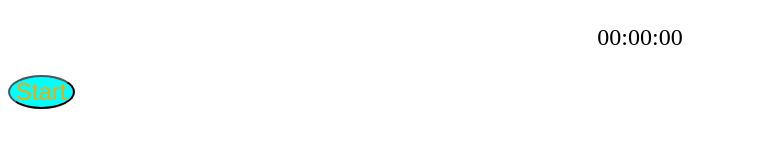
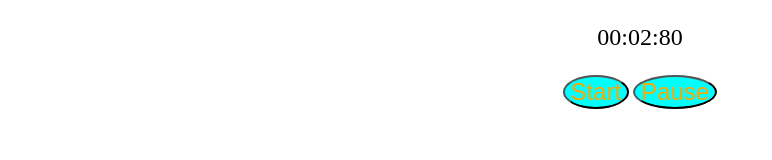
Before and after one commit to kschultee/stop-watch, a plain HTML site: page startTimer/index.html in a window 1280 px wide. Both pictures are taken after a click on the button "Start". Shown: the whole page, without its empty margins (0-772 px from the left). Drawn offline with Linux system fonts and the light colour scheme.

Commit message:
Fixed some issues and Added Pause Feature

```diff
--- a/startTimer/index.html
+++ b/startTimer/index.html
@@ -9,6 +9,7 @@
     <p><span id = "mins">00</span><span>:</span><span id = "seconds">00</span><span>:</span><span id = "tenths">00</span></p>
     <div>
       <button id="start">Start</button>
+      <button id="pause">Pause</button>
     </div>
     <script src="main.js"></script>
   </body>
--- a/startTimer/main.js
+++ b/startTimer/main.js
@@ -1,7 +1,7 @@
 /* eslint-disable no-unused-vars */
-var timer {
-  seconds: 0
-  mins: 0
+var timer = {
+  seconds: 0,
+  mins: 0,
   tenths: 0
 }
 
@@ -9,11 +9,16 @@ var getTenths = document.getElementById('tenths')
 var getSeconds = document.getElementById('seconds')
 var getMins = document.getElementById('mins')
 var start = document.getElementById('start')
+var pause = document.getElementById('pause')
 
 var interval
 
 start.onclick = function () {
-  interval = setInterval(startTimer, 10)
+  interval = setInterval (startTimer, 10)
+}
+
+pause.onclick = function () {
+  clearInterval(interval)
 }
 
 function startTimer() {
--- a/startTimer/style.css
+++ b/startTimer/style.css
@@ -3,8 +3,10 @@ button {
   border-radius: 50%;
   font-size: 24px;
   color: orange;
-  margin-left: auto;
-  margin-right: auto;
+}
+
+div {
+  text-align: center;
 }
 
 p {
```
